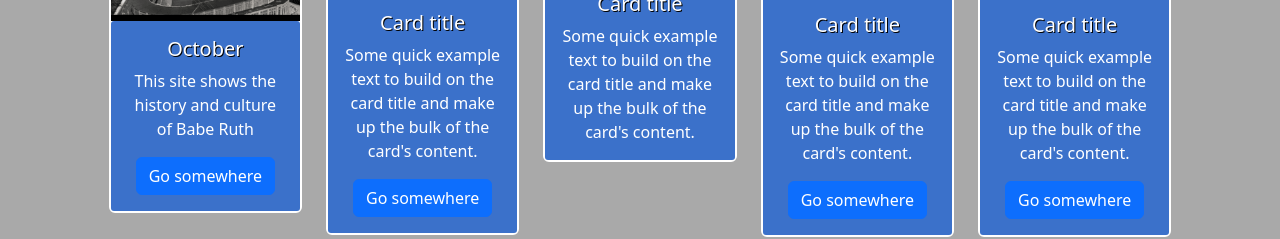
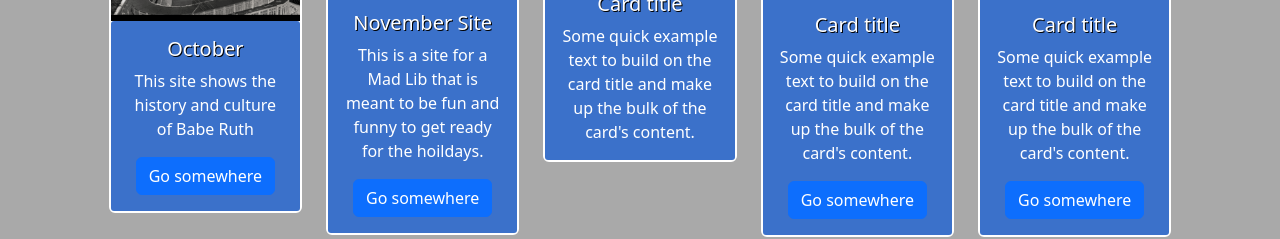
Before and after one commit to 526cloiacono/Monthly-website-gallary, a plain HTML site: page index.html in a window 1280 px wide. Shown: the part 728-967 px from the top of the page. Drawn offline with nearby package versions, Linux system fonts and the light colour scheme.

Commit message:
added info abt nov

```diff
--- a/index.html
+++ b/index.html
@@ -123,10 +123,9 @@
               alt="..."
             />
             <div class="card-body text-center">
-              <h5 class="card-title">Card title</h5>
+              <h5 class="card-title">November Site</h5>
               <p class="card-text">
-                Some quick example text to build on the card title and make up
-                the bulk of the card's content.
+                This is a site for a Mad Lib that is meant to be fun and funny to get ready for the hoildays.
               </p>
               <a href="https://526cloiacono.github.io/Word-salad/" class="btn btn-primary">Go somewhere</a>
             </div>
```
